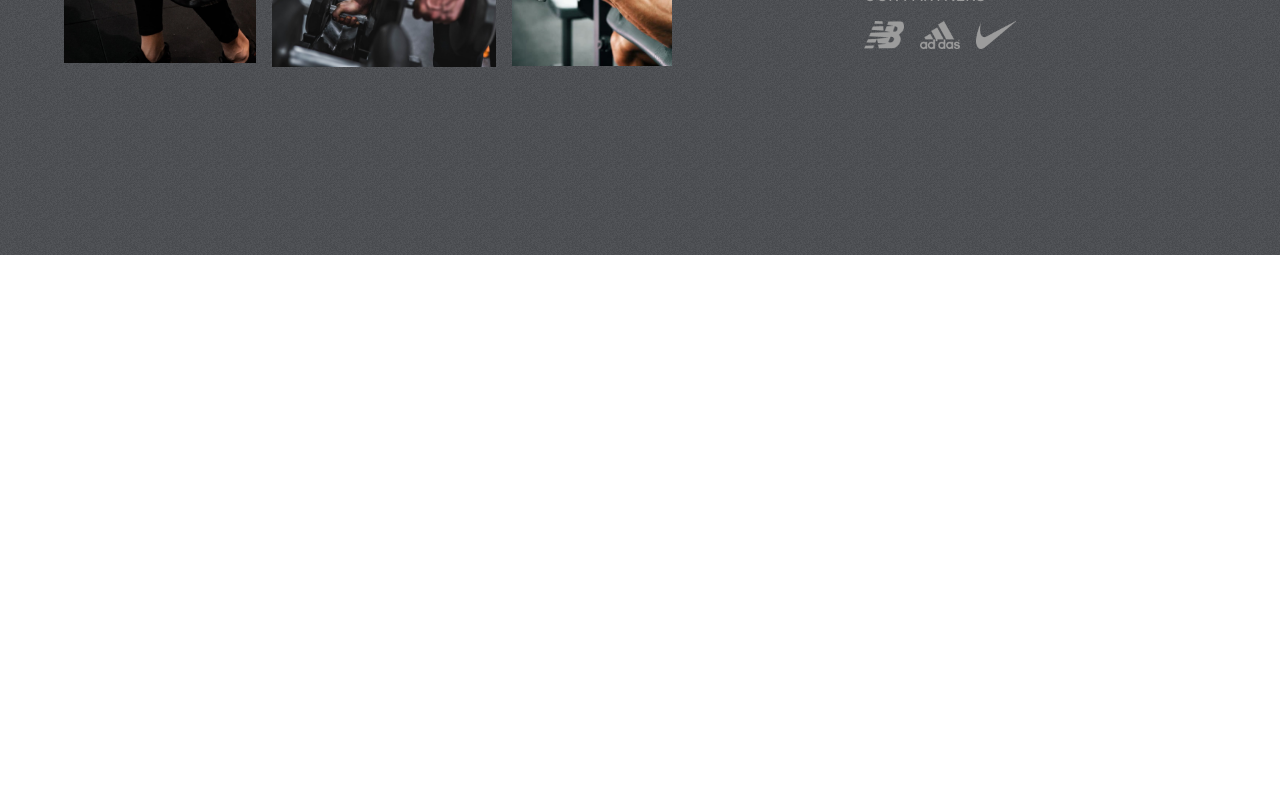
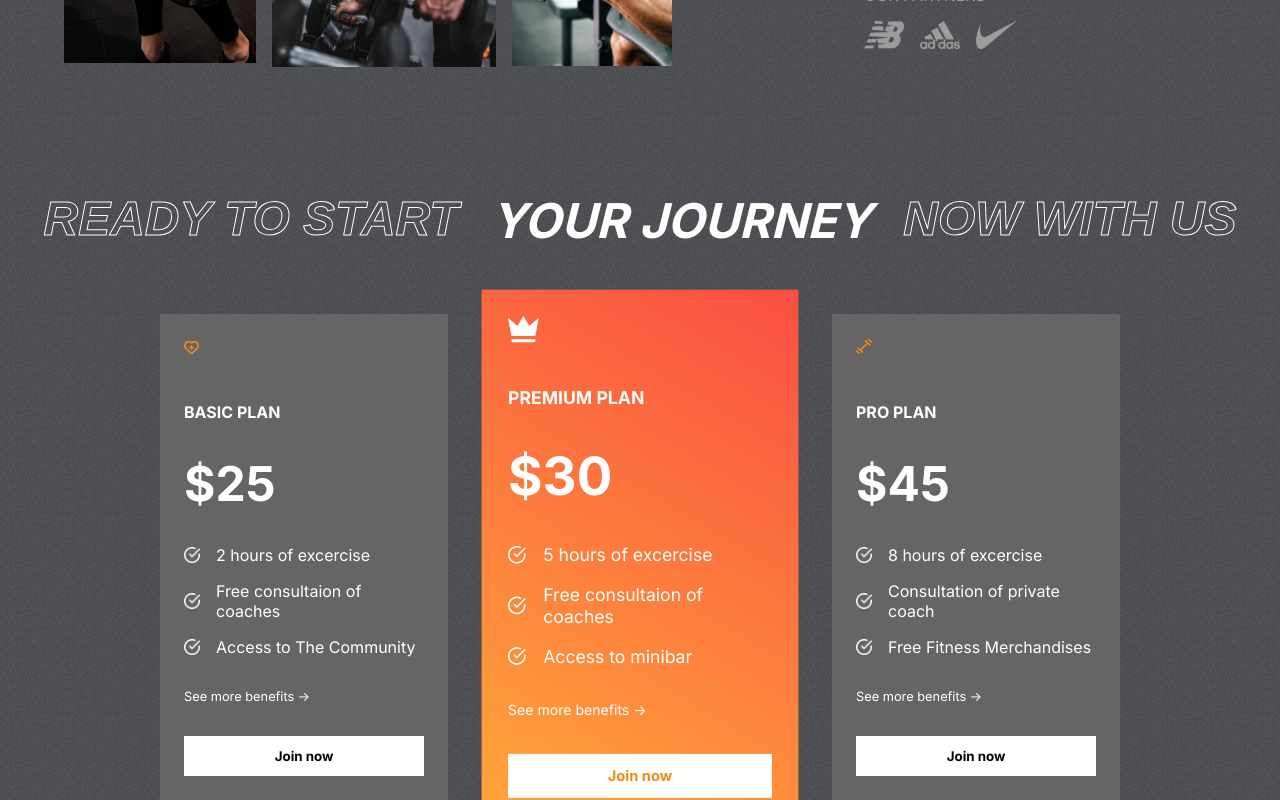
Before and after one commit to jusmccar/FitClub, a React (Create React App) app: page / in a window 1280 px wide. Shown: the part 1572-2372 px from the top of the page. Before the commit the page ends 1827 px from the top, so only its background shows below. Built offline with nearby package versions, Linux system fonts and the light colour scheme.

Commit message:
Add plans component

```diff
--- a/src/App.js
+++ b/src/App.js
@@ -2,6 +2,7 @@ import './App.css';
 import Hero from "./components/Hero/Hero";
 import Programs from "./components/Programs/Programs";
 import Reasons from "./components/Reasons/Reasons";
+import Plans from "./components/Plans/Plans";
 
 function App() {
   return (
@@ -10,6 +11,7 @@ function App() {
             <Hero/>
             <Programs/>
             <Reasons/>
+            <Plans/>
           </span>
     </div>
   );
--- /dev/null
+++ b/src/components/Plans/Plans.css
@@ -0,0 +1,83 @@
+.plans {
+    margin-top: -4rem;
+    padding: 0 2rem;
+    display: flex;
+    flex-direction: column;
+    gap: 4rem;
+    position: relative;
+}
+
+#plans-header {
+    gap: 2rem;
+}
+
+.plans-card {
+    display: flex;
+    align-items: center;
+    justify-content: center;
+    gap: 3rem;
+}
+
+.plan-card {
+    display: flex;
+    flex-direction: column;
+    background: var(--caloryCard);
+    color: white;
+    gap: 2rem;
+    padding: 1.5rem;
+    width: 15rem;
+}
+
+.plan-card:nth-child(2) {
+    background: var(--planCard);
+    transform: scale(1.1);
+}
+
+.plan-icon {
+    fill: var(--orange);
+    width: 2rem;
+    height: 2rem;
+}
+
+.plan-name {
+    font-size: 1rem;
+    font-weight: bold;
+}
+
+.plan-price {
+    font-size: 3rem;
+    font-weight: bold;
+}
+
+.features {
+    display: flex;
+    flex-direction: column;
+    gap: 1rem;
+}
+
+.feature {
+    display: flex;
+    align-items: center;
+    gap: 1rem;
+}
+
+.feature>img {
+    width: 1rem;
+}
+
+.see-more {
+    font-size: 0.8rem;
+}
+
+.see-more>button {
+    margin-top: 2rem;
+    width: 100%;
+}
+
+.plan-card:nth-of-type(2)>.plan-icon {
+    fill: white;
+}
+
+.plan-card:nth-of-type(2)>.see-more>button {
+    color: var(--orange);
+}
--- /dev/null
+++ b/src/components/Plans/Plans.jsx
@@ -0,0 +1,41 @@
+import React from "react";
+import {plansData} from "../../data/plansData";
+import whiteTick from "../../assets/whiteTick.png";
+import "./Plans.css";
+
+const Plans = () => {
+    return (
+        <div className="plans">
+            <div className="programs-header" id="plans-header">
+                <span className="stroke-text">READY TO START</span>
+                <span>YOUR JOURNEY</span>
+                <span className="stroke-text">NOW WITH US</span>
+            </div>
+            <div className="plans-card">
+                {plansData.map((plan, i) => (
+                    <div className="plan-card">
+                        <div className="plan-icon">{plan.icon}</div>
+                        <span className="plan-name">{plan.name}</span>
+                        <span className="plan-price">${plan.price}</span>
+                        <div className="features">
+                            {plan.features.map((feature, i) => (
+                                <div className="feature">
+                                    <img src={whiteTick} alt="" />
+                                    <span key={i}>{feature}</span>
+                                </div>
+                            ))}
+                        </div>
+                        <div className="see-more">
+                            <div>
+                                <span>See more benefits -></span>
+                            </div>
+                            <button className="btn">Join now</button>
+                        </div>
+                    </div>
+                ))}
+            </div>
+        </div>
+    );
+};
+
+export default Plans;
```
